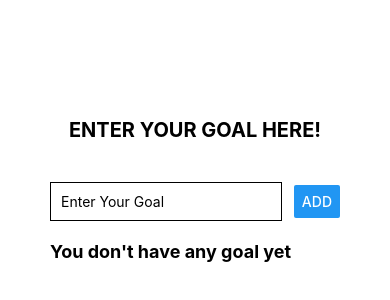
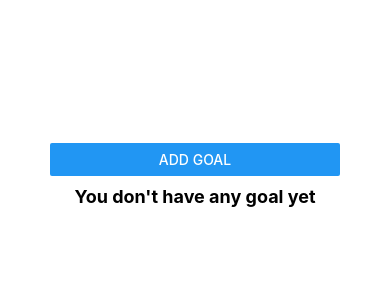
Before and after one commit to femmyte/goal-creation-app, a React Native app: screen / in a window 390 px wide. Shown: the part 242-542 px from the top of the page. Built offline with nearby package versions, Linux system fonts and the light colour scheme.

Commit message:
feat: Added modal to the page

```diff
--- a/App.js
+++ b/App.js
@@ -24,6 +24,7 @@ export default function App() {
   var formattedTime = hours + ':' + minutes.substr(-2) + ampm
 
   const [contents, setContents] = useState([])
+  const [isShowModal, setIsShowModal] = useState(false)
   const handleAdd = ([goal, setGoal]) => {
     let newContent = { goal, formattedTime, id: seconds }
     setContents((prevState) => [...prevState, newContent])
@@ -40,8 +41,9 @@ export default function App() {
 
   return (
     <View style={styles.container}>
-      <Text style={styles.head}>ENTER YOUR GOAL HERE!</Text>
-      <GoalInput onAddGoal={handleAdd} />
+      <Button onPress={() => setIsShowModal(true)} title='Add Goal' />
+      {/* <Text style={styles.head}>ENTER YOUR GOAL HERE!</Text> */}
+      <GoalInput visible={isShowModal} onAddGoal={handleAdd} />
       {contents.length < 1 ? (
         <Text style={styles.info}>You don't have any goal yet</Text>
       ) : (
@@ -89,5 +91,6 @@ const styles = StyleSheet.create({
     marginVertical: 10,
     fontSize: 18,
     fontWeight: 'bold',
+    textAlign: 'center',
   },
 })
--- a/components/GoalInput.js
+++ b/components/GoalInput.js
@@ -1,12 +1,13 @@
 import React, { useState } from 'react'
-import { View, TextInput, Button, StyleSheet } from 'react-native'
-const GoalInput = ({ onAddGoal }) => {
+import { View, TextInput, Button, StyleSheet, Modal } from 'react-native'
+const GoalInput = ({ onAddGoal, visible }) => {
   const [goal, setGoal] = useState('')
   const handleChange = (enteredText) => {
     setGoal(enteredText)
   }
 
   return (
+    <Modal visible={visible}>
       <View style={styles.screen}>
         <TextInput
           placeholder='Enter Your Goal'
@@ -16,6 +17,7 @@ const GoalInput = ({ onAddGoal }) => {
         />
         <Button title='Add' onPress={onAddGoal.bind(this, [goal, setGoal])} />
       </View>
+    </Modal>
   )
 }
 
--- a/components/GoalList.js
+++ b/components/GoalList.js
@@ -9,7 +9,7 @@ import {
 const GoalList = ({ goal, time, id, onDelete }) => {
   const [deleteGoal, setDeleteGoal] = useState(false)
   return (
-    <TouchableOpacity underlayColor='#ccc' onPress={onDelete.bind(this, id)}>
+    <TouchableOpacity onPress={onDelete.bind(this, id)}>
       <View style={styles.listItem} key={id}>
         <Text>{goal}</Text>
         <Text>{time}</Text>
```
Lines whose indentation alone changed are shown as unchanged.
